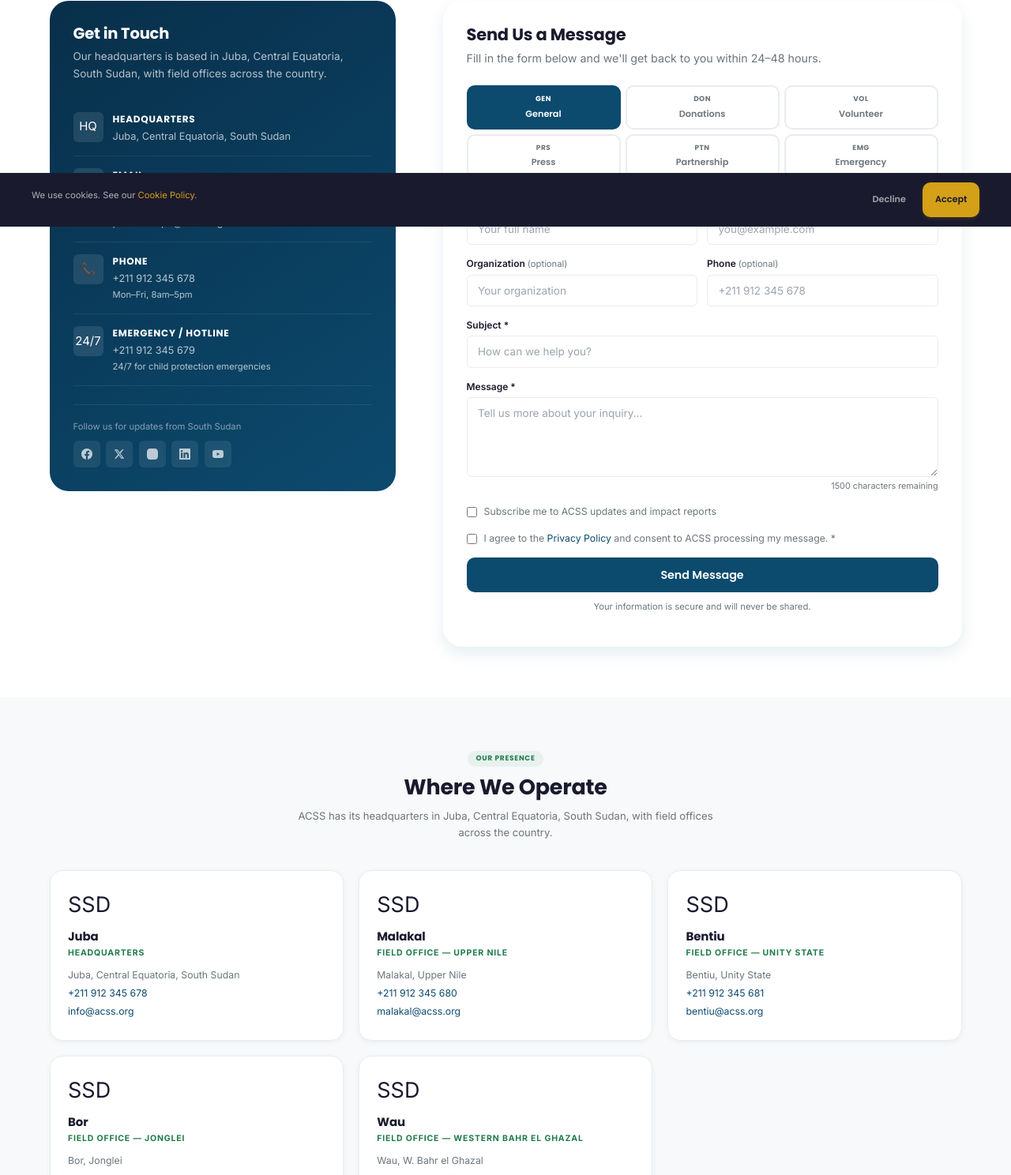
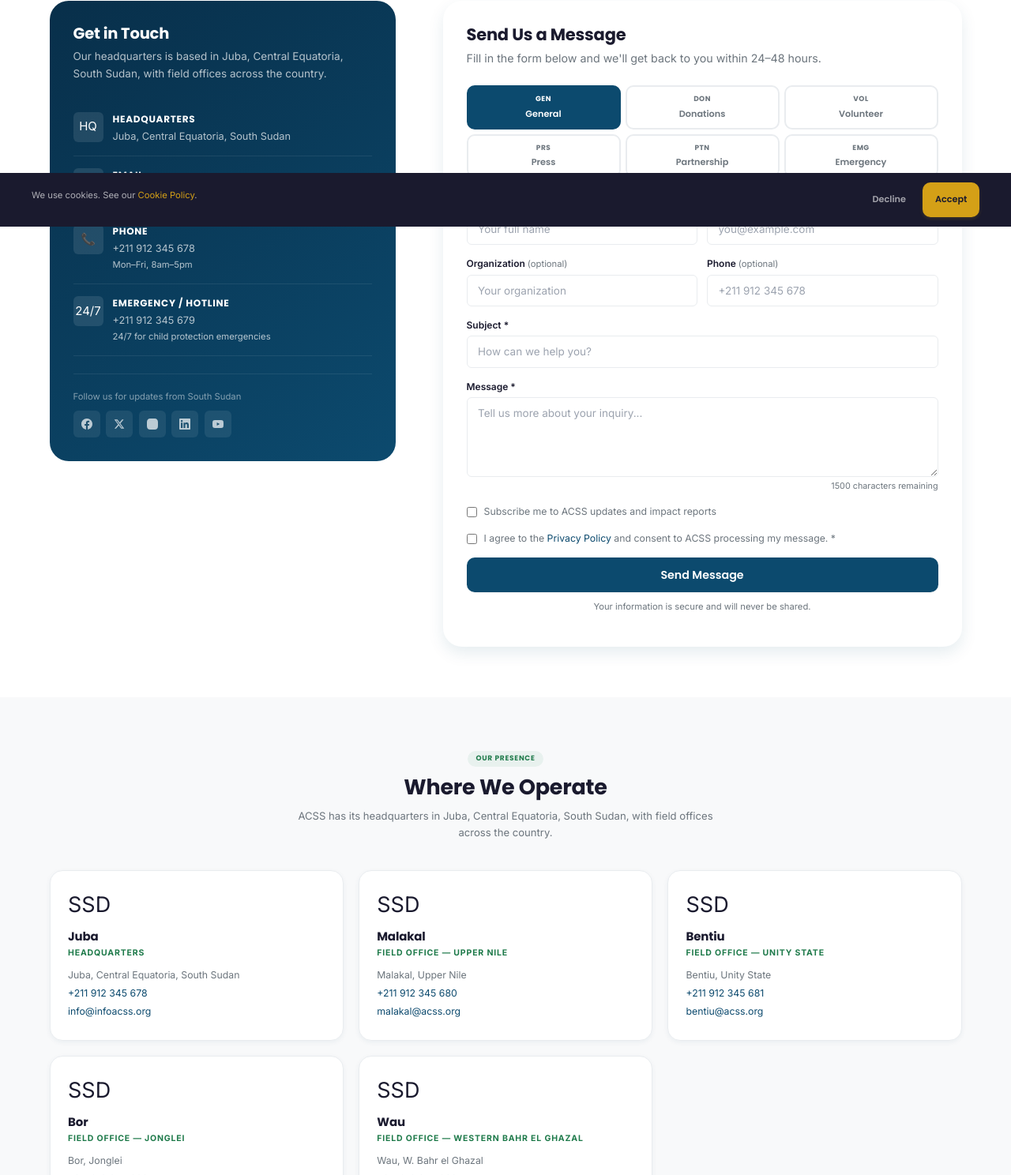
Before and after one commit to Lul24/acss-website, a plain HTML site: page contact.html in a window 1280 px wide. Shown: the part 513-2001 px from the top of the page at 79% size. Drawn offline with nearby package versions, Linux system fonts and the light colour scheme.

Commit message:
Fix email addresses in contact.html
Updated email links for contact information.

```diff
--- a/contact.html
+++ b/contact.html
@@ -637,8 +637,8 @@
                 <div class="contact-detail-text">
                   <strong>Email</strong>
                   <a href="mailto:info@acss.org">info@infoacss.org</a>
-                  <a href="mailto:media@acss.org">media@acss.org (Press)</a>
-                  <a href="mailto:partnerships@acss.org">partnerships@acss.org</a>
+                  <a href="mailto:media@acss.org"></a>
+                  <a href="mailto:partnerships@acss.org"></a>
                 </div>
               </div>
 
@@ -795,7 +795,7 @@
             <span class="office-type">Headquarters</span>
             <div class="office-detail"><span>Juba, Central Equatoria, South Sudan</span></div>
             <div class="office-detail"><span><a href="tel:+211912345678" style="color:var(--blue);">+211 912 345 678</a></span></div>
-            <div class="office-detail"><span><a href="mailto:info@acss.org" style="color:var(--blue);">info@acss.org</a></span></div>
+            <div class="office-detail"><span><a href="mailto:info@acss.org" style="color:var(--blue);">info@infoacss.org</a></span></div>
           </div>
           <div class="office-card" data-reveal data-delay="100">
             <span class="office-flag">SSD</span>
```
